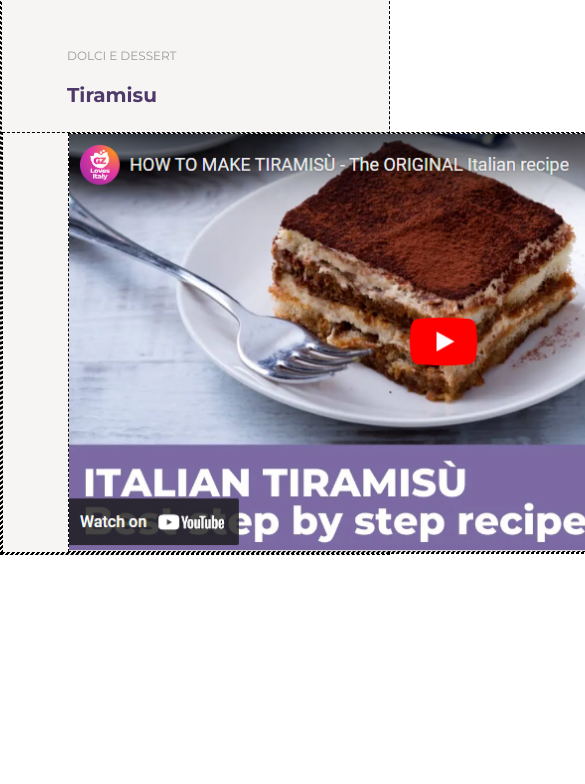
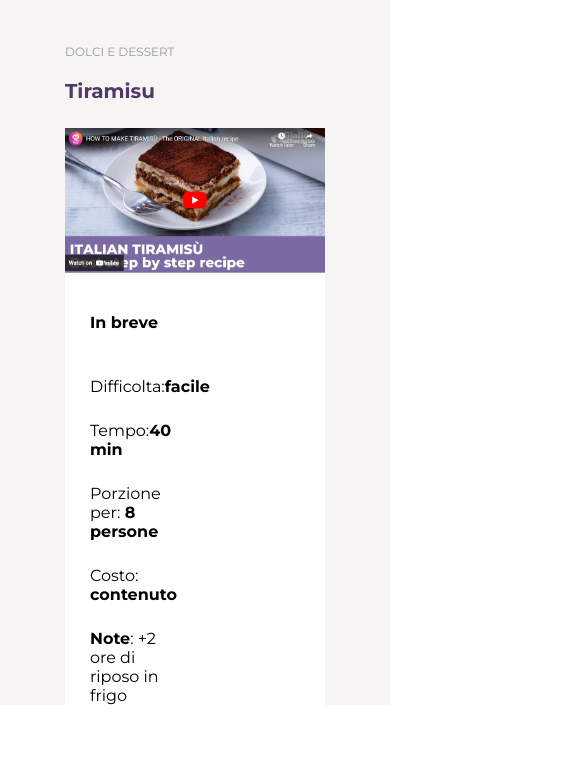
Before and after one commit to RiccardoFiacco/htmlcss-responsive-layout, a plain HTML site: page index.html in a window 390 px wide. Shown: the part 60-844 px from the top of the page, 585 px wide, since content can reach past the window. Drawn offline with Linux system fonts and the light colour scheme.

Commit message:
add changes on second section and rules for responsive and basic css

```diff
--- a/css/responsive.css
+++ b/css/responsive.css
@@ -2,9 +2,20 @@
     .fonth-30{
         font-size: 30px;
     }
+    .flex-wrap{
+        flex-wrap: wrap;
+    }
+    .col-70, .col-30{
+        width: 100%;
+    }
+    .flex-row-media{
+        flex-direction: row;
+    }
+    .col-33{
+        width: calc(100%/3);
+    }
+
 }
-
-
 
 @media (max-width:767.99px){
     .text-center{
@@ -16,4 +27,10 @@
     .remove{
         display: none;
     }
+    .flex-nowrap-media{
+        flex-wrap: nowrap;
+    }
+   .flex-column-media{
+        flex-direction: column;
+   }
 }
--- a/css/style.css
+++ b/css/style.css
@@ -43,9 +43,9 @@ img {
 .container {
   width: var(--max);
 }
-.container-base {
+/* .container-base {
   width: var(--base);
-}
+} */
 
 /*margin rules*/
 
@@ -57,6 +57,12 @@ img {
 
 .row {
   display: flex;
+}
+.flex-column{
+    flex-direction: column;
+}
+.row-gap-25{
+    row-gap: 25px;
 }
 
 /*col layout*/
--- a/index.html
+++ b/index.html
@@ -8,7 +8,7 @@
 </head>
 <body>
     <header>
-        <div class="debug container">
+        <div class=" container">
             <div class="row">
                 <div class="col text-center  paddingl-25 ">
                     <h1 class="color-FF9614 fonth-50">Giallo Booleano</h1>
@@ -18,25 +18,37 @@
     </header>
 
     <main>
-        <section class="debug bgcolor-F6F5F3">
-            <div class="debug container-base margin-auto">
+        <section class="bgcolor-F6F5F3">
+            <div class="container-base margin-auto container-sm">
                 <div class="row paddingt-65 paddingl-65 paddingr-65 paddingb-25">
                     <div class="col">
                         <p class="fonts-12 text-uppercase color-999999 paddingb-20">Dolci e dessert</p>
                         <h2 class="fonts-50 color-4E3969 fonth-30 fonth-20">Tiramisu <span class="remove">(Dolce tradizionale)</span></h2>
                     </div>
                 </div>
-                <div class=" debug row paddingl-65 paddingr-65 ">
-                    <div class="debug col-70">
+                <div class="row paddingl-65 paddingr-65 flex-wrap">
+                    <div class="col-70">
                         <img class="w-100" src="./img/image (10).png" alt="imagine">
                     </div>
-                    <div class=" debug col-30 paddingl-25 paddingt-40 bgcolor-white">
+                    <div class="col-30 paddingl-25 paddingt-40 bgcolor-white">
                         <h4 class="paddingb-45">In breve</h4>
-                        <span class="display-block paddingb-25">Difficolta: <strong>facile</strong></span>
-                        <span class="display-block paddingb-25">Tempo:<strong>40 min</strong></span>
-                        <span class="display-block paddingb-25">Porzione per:<strong> 8 persone</strong></span>
-                        <span class="display-block paddingb-25">Costo: <strong>contenuto</strong></span>
-                        <span class="display-block paddingb-25"><strong>Note</strong>: +2 ore di riposo in frigo</span>
+                        <div class="row flex-column row-gap-25 flex-row-media flex-nowrap-media  flex-column-media">
+                            <div class="col-33">
+                                <span class="">Difficolta:<strong>facile</strong></span>
+                            </div>
+                            <div class="col-33">
+                                <span class="">Tempo:<strong>40 min</strong></span>
+                            </div>
+                            <div class="col-33">
+                                <span class="">Porzione per:<strong> 8 persone</strong></span>
+                            </div>
+                            <div class="col-33">
+                                <span class="">Costo: <strong>contenuto</strong></span>
+                            </div>
+                            <div class="col-33">
+                                <span class=""><strong>Note</strong>: +2 ore di riposo in frigo</span>
+                            </div>
+                        </div>
                     </div>
                 </div>
                 <div class="row paddingl-65 paddingr-65">
```
